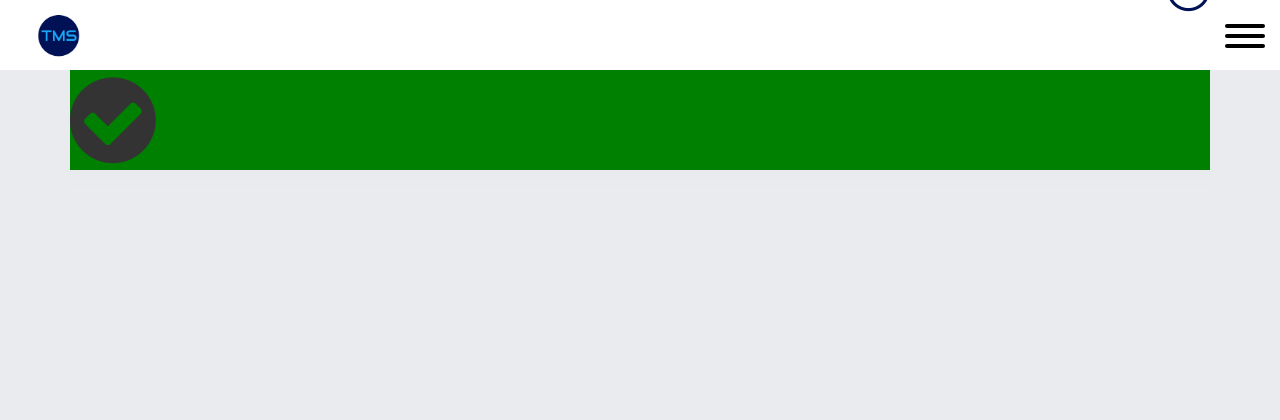
After one commit to Justinio99/TMS, a PHP site: template view/loginSucess.php in a window 1280 px wide; the page is wider, and only the part inside the window is pictured. The commit adds this page. Shown: the top 420 px of that part. Run offline with PHP 8.4, Linux system fonts and the light colour scheme; the template is opened without the code that fills it, so the values that code supplies are empty; some libraries are stand-ins or nearby versions.

Commit message:
Login Successful

```diff
--- a/public/css/style.css
+++ b/public/css/style.css
@@ -261,3 +261,13 @@ footer {
 
 
 /*Ende des Login Css*/
+
+.check{
+  background-color: green;
+  width: 100%;
+  height: 100%;
+  font-size: 100px;
+
+}
+
+/*Login sucessful end*/
--- /dev/null
+++ b/view/loginSucess.php
@@ -0,0 +1 @@
+<i class="fa fa-check-circle check" aria-hidden="true"></i>
```
